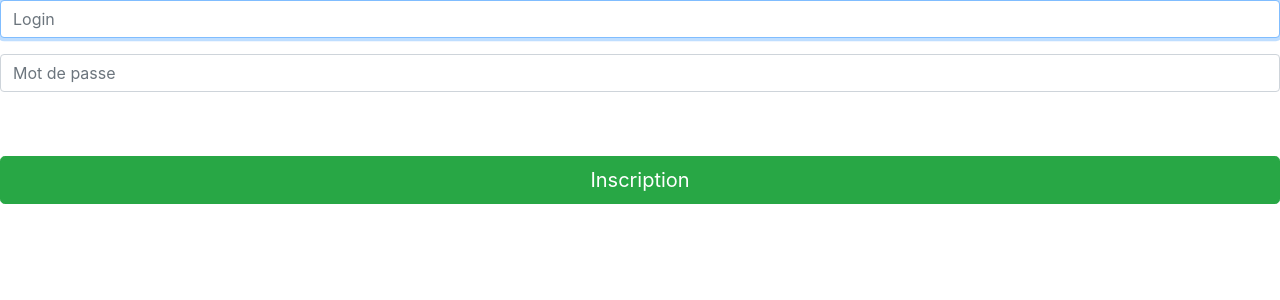
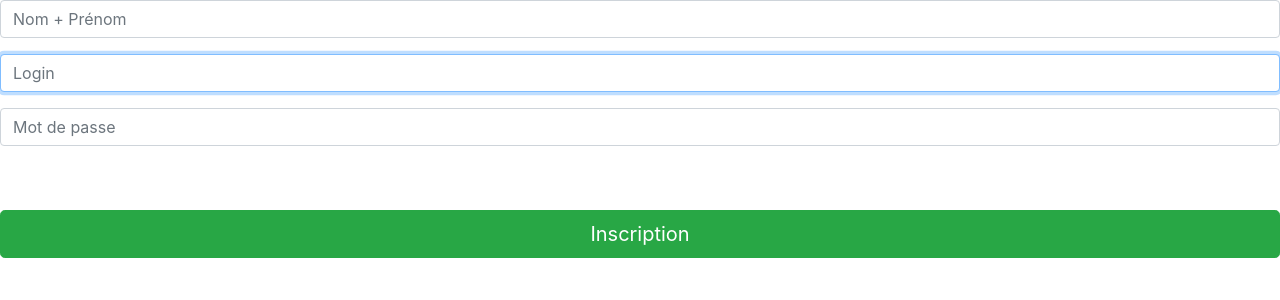
Before and after one commit to PPE3DHJL/PPE3-DHJL, a CodeIgniter app: page /PPE3/index.php/controleurconnexion/pageInscription in a window 1280 px wide. Shown: the part 56-356 px from the top of the page. Run offline with CodeIgniter, Linux system fonts and the light colour scheme; some libraries are stand-ins or nearby versions.

Commit message:
inscription

```diff
--- a/application/views/inscription.php
+++ b/application/views/inscription.php
@@ -1,5 +1,8 @@
 <form role="form" method="post" action="<?php echo base_url('ControleurConnexion/inscription_User'); ?>">
                         <fieldset>
+                        <div class="form-group">
+                                  <input class="form-control" placeholder="Nom + Prénom" name="nomUser" type="text">
+                              </div>
                             <div class="form-group"  >
                                 <input class="form-control" placeholder="Login" name="login" type="text" required autofocus>
                             </div>
```
Also changed, not shown: application/models/Model_Inscription.php (added).
